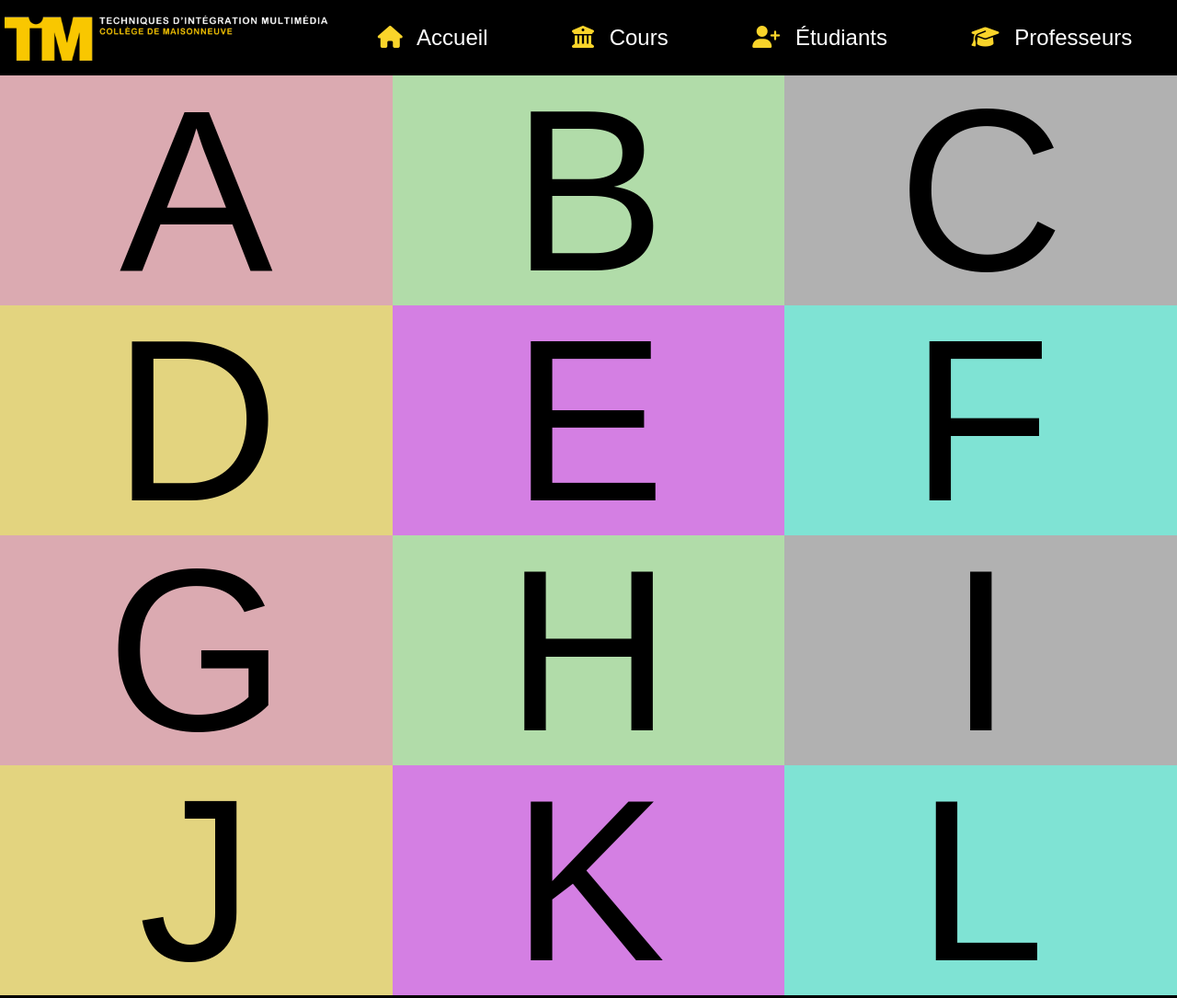
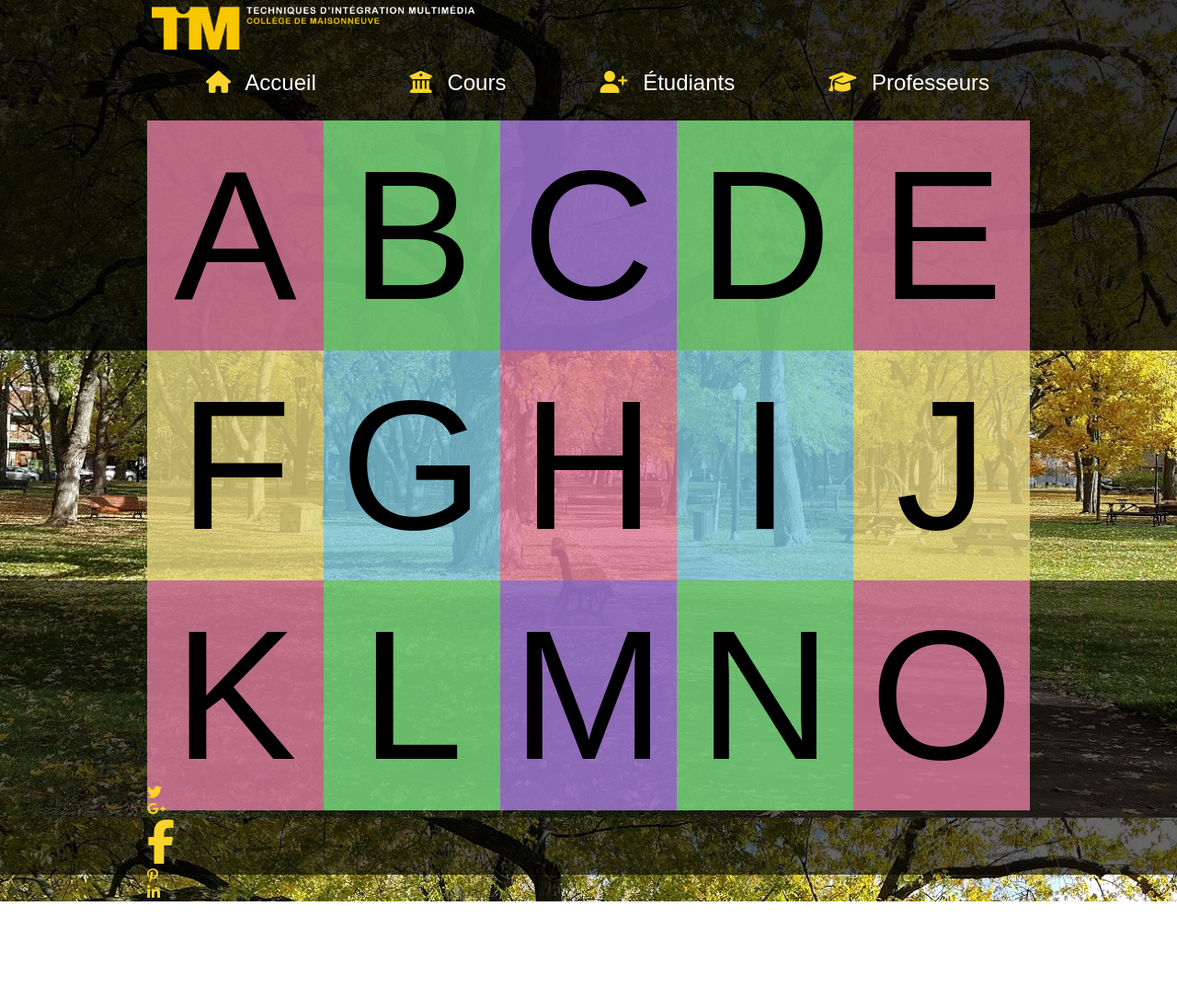
Before and after one commit to JonathanLauzon/apprentissage-animation-svg, a plain HTML site: page index.htm in a window 1280 px wide. Shown: the top 1085 px of the page at 92% size. After the commit the page ends 980 px from the top, so only its background shows below. Drawn offline with Linux system fonts and the light colour scheme.

Commit message:
Travail avancé au CÉGEP.

```diff
--- a/index.htm
+++ b/index.htm
@@ -20,7 +20,8 @@
 	</head>
 
 	<body>
-		<header>
+		<header class="global">
+			<div class="desktop-centered">
 				<img src='images/logo.png'>
 
 				<nav class="menu">
@@ -54,37 +55,47 @@
 						</li>
 					</ul>
 				</nav>
+			</div>
 		</header>
 
 		<main>
-			<section class='premier'>
+			<div class="global">
+			<section class='premier' class="global">
 				<article>A</article>
 				<article>B</article>
 				<article>C</article>
-			</section>
-			<section  class='deuxieme'>
 				<article>D</article>
 				<article>E</article>
+			</section>
+			</div>
+			<div class="global">
+			<section  class='deuxieme' class="global">
 				<article>F</article>
-			</section>
-			<section  class='premier'>
 				<article>G</article>
 				<article>H</article>
 				<article>I</article>
+				<article>J</article>
 			</section>
-			<section  class='deuxieme'>
-				<article>J</article>
+			</div>
+			<div class="global">
+			<section  class='premier' class="global">
 				<article>K</article>
 				<article>L</article>
+				<article>M</article>
+				<article>N</article>
+				<article>O</article>
 			</section>
+			</div>
 		</main>
 
-		<footer>
+		<footer class="global">
+			<div class="desktop-centered">
 				<div><i class="fa fa-twitter" aria-hidden="true"></i></div>
 				<div><i class="fa fa-google-plus" aria-hidden="true"></i></div>
 				<div><i class="fa fa-facebook" aria-hidden="true"></i></div>
 				<div><i class="fa fa-pinterest-p" aria-hidden="true"></i></div>
 				<div><i class="fa fa-linkedin" aria-hidden="true"></i></div>
+			</div>
 		</footer>
 
 	</body>
--- a/less/01_petit.less
+++ b/less/01_petit.less
@@ -4,6 +4,7 @@
 @couleur-icone : #f9d42a;
 @couleur-lienMenu : #fff;
 @couleur-base       : #e3d47f;
+@couleur-base2 : fade(@couleur-base, 80%);
 @couleur-complementaire : spin(@couleur-base, 180);
 // @couleur-contrast : contrast(@couleur-base);
 @couleur-contrast : contrast(@couleur-base);
@@ -12,6 +13,10 @@
 @triadic-1 : spin(@couleur-base , -(360 / 3));
 @triadic-2 : spin(@couleur-base , (360 / 3));
 
+@quintadic-1 : spin(@couleur-base2, (360 / 5));
+@quintadic-2 : spin(@couleur-base2, (360 / 5) *2);
+@quintadic-3 : spin(@couleur-base2, (360 / 5) *3);
+@quintadic-4 : spin(@couleur-base2, (360 / 5) *4);
 
 @couleur-1 : saturate(@couleur-complementaire, 10%);
 @couleur-2 : desaturate(@couleur-complementaire, 10%);
@@ -38,12 +43,27 @@
 
 
 
+.global {
+  width: 100%;
+  display: flex;
+  flex-direction: row;
+  justify-content: center;
+}
 
+.global:first-child {
+  background-color: rgba(0, 0, 0, 0.8);
+}
+
+.global:last-child {
+  background-color: rgba(0, 0, 0, 0.6);
+}
 
 body{
   display : flex;
   flex-direction: column;
   font-family: arial;
+  background-image: url("../images/parcautomne.jpg");
+  background-attachment: fixed;
 }
 
 header, footer {
@@ -110,19 +130,23 @@ main{
         align-items: center;
         height : @largeur_article;
        // border: 1px solid #aaa;
-        font-size: @largeur_article;
+        font-size: 200px;
       }
+    }
 
-      &:nth-child(even) {
-          article:nth-child(1) {background-color: @couleur-base;}
-          article:nth-child(2) {background-color: @triadic-1;}
-          article:nth-child(3) {background-color: @triadic-2;}
-      }
-      &:nth-child(odd) {
-          article:nth-child(1) {background-color: @couleur-8;}
-          article:nth-child(2) {background-color: @couleur-9;}
-          article:nth-child(3) {background-color: @couleur-10;}
-      }
+    & div:nth-child(even)  {
+        article:nth-child(1) {background-color: @couleur-base2;}
+        article:nth-child(2) {background-color: @quintadic-2;}
+        article:nth-child(3) {background-color: @quintadic-4;}
+        article:nth-child(4) {background-color: @quintadic-2;}
+        article:nth-child(5) {background-color: @couleur-base2;}
+    }
+    & div:nth-child(odd) {
+        article:nth-child(1) {background-color: @quintadic-4;}
+        article:nth-child(2) {background-color: @quintadic-1;}
+        article:nth-child(3) {background-color: @quintadic-3;}
+        article:nth-child(4) {background-color: @quintadic-1;}
+        article:nth-child(5) {background-color: @quintadic-4;}
     }
 }
 
--- a/less/03_grand.less
+++ b/less/03_grand.less
@@ -1,3 +1,7 @@
+header .desktop-centered, main section, footer .desktop-centered {
+  width: 960px;
+}
+
 header{
       flex-direction:row;
       justify-content : space-between;
```
Also changed, not shown: _Objectif/Exercice 2   haut.png (added), css/01_petit.css, css/03_grand.css, css/style.css, images/parcautomne.jpg (added), 2 other files. Lines whose indentation alone changed are shown as unchanged.
